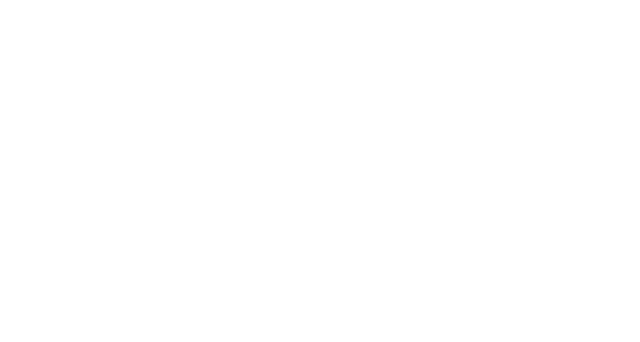
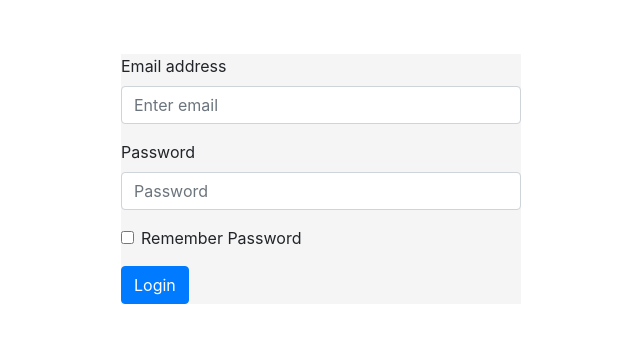
Before and after one commit to amars7works/worksnap_frontend, a React (Create React App) app: page /frd/sign_in in a window 1280 px wide. Shown: the part 186-528 px from the top of the page, without its empty margins (263-903 px from the left). Built offline with nearby package versions, Linux system fonts and the light colour scheme.

Commit message:
Integration to be started!

```diff
--- a/src/App.js
+++ b/src/App.js
@@ -1,8 +1,9 @@
 import React from 'react';
 import './App.css';
-import { BrowserRouter as Router, Route } from 'react-router-dom';
+import { BrowserRouter as Router, Route, Redirect } from 'react-router-dom';
 import Total from './components/Leave/Total';
 import Approval from './components/Admin/Approval';
+import Login from './pages/Login'
 
 class App extends React.Component {
 
@@ -10,8 +11,10 @@ class App extends React.Component {
     return (
       <div className="App">
         <Router>
+	  <Route exact path='/frd/sign_in' component={Login} />
+	  <Route exact path='/' render={() => (<Redirect to="/frd/sign_in/" />)} />
           <Route exact path='/frd/requests/' component={Total} />
-          <Route exact path='/frd/request_approve/' component={Approval} />
+          <Route exact path='/frd/approve/' component={Approval} />
         </Router>
       </div>)
   }
--- a/src/components/Leave/Total.js
+++ b/src/components/Leave/Total.js
@@ -20,7 +20,7 @@ class Total extends Component {
   render() {
     return (
       <div>
-        <div className ="col-md-4 leaverequest" style={{borderRadius:'2px solid black'}}>
+        <div className ="col-md-4 leave-request" style={{borderRadius:'2px solid black'}}>
     <Leave intialText ={this.state.intialText} Clicked = {this.Clicked}/>
     <br/>
     <br/>
@@ -33,7 +33,7 @@ class Total extends Component {
     </div>
 
     <br/>
-    <div className = "col-md-4 sentstauts">
+    <div className = "col-md-4 sent-status">
     <Requestsent intialText = {this.state.intialText} />
 
 
--- /dev/null
+++ b/src/pages/Login.js
@@ -0,0 +1,41 @@
+import React, { Component } from 'react';
+import {Form,Button} from 'react-bootstrap';
+import '../styles/Login.css';
+
+
+class Login extends Component {
+
+  render() {
+    return (
+      <div>
+        <Form className="form">
+          <Form.Group controlId="formBasicEmail">
+            <Form.Label className="email">Email address</Form.Label>
+            <Form.Control
+              className="place"
+              type="email"
+              placeholder="Enter email"
+            />
+          </Form.Group>
+
+          <Form.Group controlId="formBasicPassword">
+            <Form.Label className="email">Password</Form.Label>
+            <Form.Control
+              className="email"
+              type="password"
+              placeholder="Password"
+            />
+          </Form.Group>
+          <Form.Group controlId="formBasicChecbox">
+            <Form.Check type="checkbox" label="Remember Password" />
+          </Form.Group>
+          <Button variant="primary" type="submit">
+            Login
+          </Button>
+        </Form>
+      </div>
+    );
+  }
+}
+
+export default Login;
--- /dev/null
+++ b/src/styles/Login.css
@@ -0,0 +1,7 @@
+.form {
+    width:400px;
+    position: absolute;
+    left: 30%;
+    top: 30%;
+    background-color: whitesmoke;
+}
```
